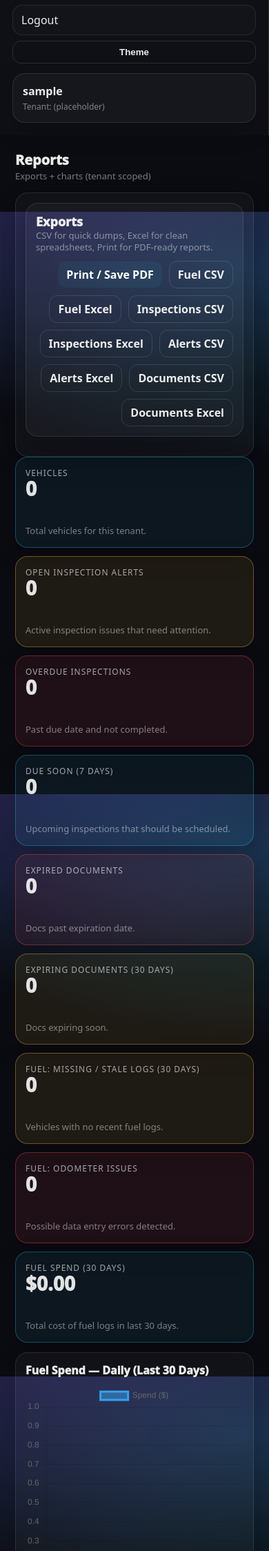
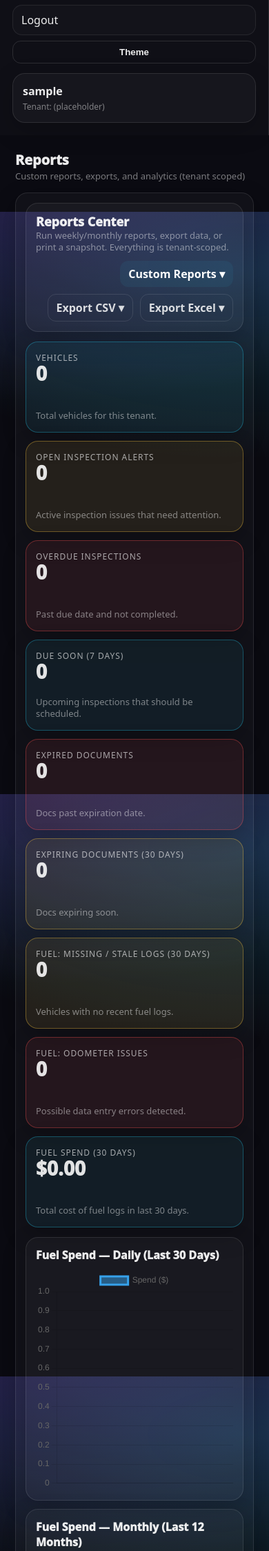
Before and after one commit to abyford453/FleetGuard, a Django app: page /reports/ in a window 390 px wide. Shown: the part 537-2785 px from the top of the page at 69% size. Run offline with Django 4.2, Linux system fonts and the light colour scheme; the visitor is signed in with stand-in values (Sample User, id 1); data that the repository does not hold is empty.

Commit message:
UI: clean up reports toolbar with dropdown menus

```diff
--- a/templates/reports/index.html
+++ b/templates/reports/index.html
@@ -1,15 +1,55 @@
 {% extends "base.html" %}
 {% block page_title %}Reports{% endblock %}
-{% block page_subtitle %}Exports + charts (tenant scoped){% endblock %}
+{% block page_subtitle %}Custom reports, exports, and analytics (tenant scoped){% endblock %}
 {% block content %}
 
 <style>
   .section{margin-bottom:14px;}
   .row{display:flex;gap:10px;flex-wrap:wrap;align-items:center;justify-content:space-between;}
-  .btn{display:inline-flex;align-items:center;gap:8px;padding:8px 12px;border-radius:12px;border:1px solid rgba(255,255,255,.12);text-decoration:none;white-space:nowrap;background:transparent;}
-  .btn.primary{border-color:rgba(37,214,255,.35);background:rgba(37,214,255,.06);}
   .panel{background:rgba(255,255,255,.03);border:1px solid rgba(255,255,255,.10);border-radius:18px;padding:14px;box-shadow:0 12px 34px rgba(0,0,0,.22);}
 
+  .btn{display:inline-flex;align-items:center;gap:8px;padding:8px 12px;border-radius:12px;border:1px solid rgba(255,255,255,.12);text-decoration:none;white-space:nowrap;background:transparent;cursor:pointer;}
+  .btn.primary{border-color:rgba(37,214,255,.35);background:rgba(37,214,255,.06);}
+  .btn.ghost{opacity:.90;}
+  .muted{opacity:.70;font-size:13px;line-height:1.35;}
+
+  /* Dropdown */
+  .dd{position:relative;display:inline-flex;}
+  .dd > summary{
+    list-style:none;
+    user-select:none;
+  }
+  .dd > summary::-webkit-details-marker{display:none;}
+  .menu{
+    position:absolute;
+    right:0;
+    top:calc(100% + 8px);
+    min-width:240px;
+    z-index:50;
+    background:rgba(10,10,18,.98);
+    border:1px solid rgba(255,255,255,.12);
+    border-radius:14px;
+    box-shadow:0 20px 50px rgba(0,0,0,.45);
+    overflow:hidden;
+  }
+  body.light .menu{
+    background:rgba(255,255,255,.98);
+  }
+  .menu a{
+    display:flex;
+    justify-content:space-between;
+    align-items:center;
+    gap:10px;
+    padding:10px 12px;
+    text-decoration:none;
+    border-bottom:1px solid rgba(255,255,255,.08);
+    font-weight:700;
+  }
+  .menu a:last-child{border-bottom:none;}
+  .menu a:hover{background:rgba(37,214,255,.07);}
+  .tag{font-size:11px;opacity:.70;border:1px solid rgba(255,255,255,.14);padding:2px 8px;border-radius:999px;}
+
+  /* KPIs */
   .grid{display:grid;grid-template-columns:repeat(12,minmax(0,1fr));gap:12px;align-items:stretch;}
   .card{
     grid-column:span 4;
@@ -27,30 +67,18 @@
   }
   .k{font-size:12px;letter-spacing:.08em;text-transform:uppercase;opacity:.70;}
   .v{font-size:28px;font-weight:950;line-height:1;}
-  .muted{opacity:.70;font-size:13px;line-height:1.35;}
   .warn{border-color:rgba(255,200,60,.35);background:rgba(255,200,60,.08);}
   .danger{border-color:rgba(255,80,80,.35);background:rgba(255,80,80,.08);}
   .info{border-color:rgba(37,214,255,.30);background:rgba(37,214,255,.06);}
 
-  /* Charts: IMPORTANT — fixed wrapper height to prevent "runaway expansion" */
+  /* Charts fixed height */
   .charts{display:grid;grid-template-columns:repeat(12,minmax(0,1fr));gap:12px;align-items:stretch;}
   .chartbox{grid-column:span 6;}
   .chartbox.wide{grid-column:span 12;}
   .chart-title{font-weight:950;margin-bottom:10px;}
-  .chart-wrap{
-    position:relative;
-    height:320px;            /* hard stop */
-    width:100%;
-    overflow:hidden;         /* prevents any weird stretching */
-  }
+  .chart-wrap{position:relative;height:320px;width:100%;overflow:hidden;}
   .chart-wrap.tall{height:360px;}
-  .chart-wrap canvas{
-    position:absolute;
-    inset:0;
-    width:100% !important;
-    height:100% !important;
-    display:block;
-  }
+  .chart-wrap canvas{position:absolute;inset:0;width:100% !important;height:100% !important;display:block;}
 
   @media (max-width: 1100px){
     .card{grid-column:span 6;}
@@ -58,38 +86,61 @@
   }
   @media (max-width: 700px){
     .card{grid-column:span 12;}
+    .menu{min-width:220px;}
   }
 </style>
-
 
 <div class="section panel">
   <div class="row">
     <div>
-      <div style="font-weight:950;font-size:18px;">Exports</div>
-      <div class="muted">CSV for quick dumps, Excel for clean spreadsheets, Print for PDF-ready reports.</div>
+      <div style="font-weight:950;font-size:18px;">Reports Center</div>
+      <div class="muted">Run weekly/monthly reports, export data, or print a snapshot. Everything is tenant-scoped.</div>
     </div>
+
     <div class="row" style="justify-content:flex-end;">
-      <a class="btn primary" href="{% url 'reports:print_report' %}" target="_blank">Print / Save PDF</a>
+      <!-- Custom Reports -->
+      <details class="dd">
+        <summary class="btn primary">Custom Reports ▾</summary>
+        <div class="menu">
+          <a href="{% url 'reports:weekly_report' %}">
+            Weekly Operations <span class="tag">Charts</span>
+          </a>
+          <a href="{% url 'reports:monthly_report' %}">
+            Monthly Executive <span class="tag">Charts</span>
+          </a>
+          <a href="{% url 'reports:print_report' %}" target="_blank">
+            Print Snapshot <span class="tag">PDF</span>
+          </a>
+        </div>
+      </details>
 
-      <a class="btn" href="{% url 'reports:export_fuel_csv' %}">Fuel CSV</a>
-      <a class="btn" href="{% url 'reports:export_fuel_xlsx' %}">Fuel Excel</a>
+      <!-- CSV Exports -->
+      <details class="dd">
+        <summary class="btn ghost">Export CSV ▾</summary>
+        <div class="menu">
+          <a href="{% url 'reports:export_fuel_csv' %}">Fuel Logs <span class="tag">CSV</span></a>
+          <a href="{% url 'reports:export_inspections_csv' %}">Inspections <span class="tag">CSV</span></a>
+          <a href="{% url 'reports:export_inspection_alerts_csv' %}">Inspection Alerts <span class="tag">CSV</span></a>
+          <a href="{% url 'reports:export_documents_csv' %}">Documents <span class="tag">CSV</span></a>
+        </div>
+      </details>
 
-      <a class="btn" href="{% url 'reports:export_inspections_csv' %}">Inspections CSV</a>
-      <a class="btn" href="{% url 'reports:export_inspections_xlsx' %}">Inspections Excel</a>
-
-      <a class="btn" href="{% url 'reports:export_inspection_alerts_csv' %}">Alerts CSV</a>
-      <a class="btn" href="{% url 'reports:export_inspection_alerts_xlsx' %}">Alerts Excel</a>
-
-      <a class="btn" href="{% url 'reports:export_documents_csv' %}">Documents CSV</a>
-      <a class="btn" href="{% url 'reports:export_documents_xlsx' %}">Documents Excel</a>
+      <!-- Excel Exports -->
+      <details class="dd">
+        <summary class="btn ghost">Export Excel ▾</summary>
+        <div class="menu">
+          <a href="{% url 'reports:export_fuel_xlsx' %}">Fuel Logs <span class="tag">XLSX</span></a>
+          <a href="{% url 'reports:export_inspections_xlsx' %}">Inspections <span class="tag">XLSX</span></a>
+          <a href="{% url 'reports:export_inspection_alerts_xlsx' %}">Inspection Alerts <span class="tag">XLSX</span></a>
+          <a href="{% url 'reports:export_documents_xlsx' %}">Documents <span class="tag">XLSX</span></a>
+        </div>
+      </details>
     </div>
   </div>
-</div>
 </div>
 
 <div class="section">
   <div class="grid">
-
     <a class="card info" href="{% url 'fleet:vehicle_list' %}">
       <div>
         <div class="k">Vehicles</div>
@@ -161,7 +212,6 @@
       </div>
       <div class="muted">Total cost of fuel logs in last 30 days.</div>
     </a>
-
   </div>
 </div>
 
@@ -204,7 +254,7 @@
   const baseOptions = {
     responsive: true,
     maintainAspectRatio: false,
-    animation: false,          // avoids resize jitter on some setups
+    animation: false,
   };
 
   new Chart(document.getElementById("chartDaily"), {
```
